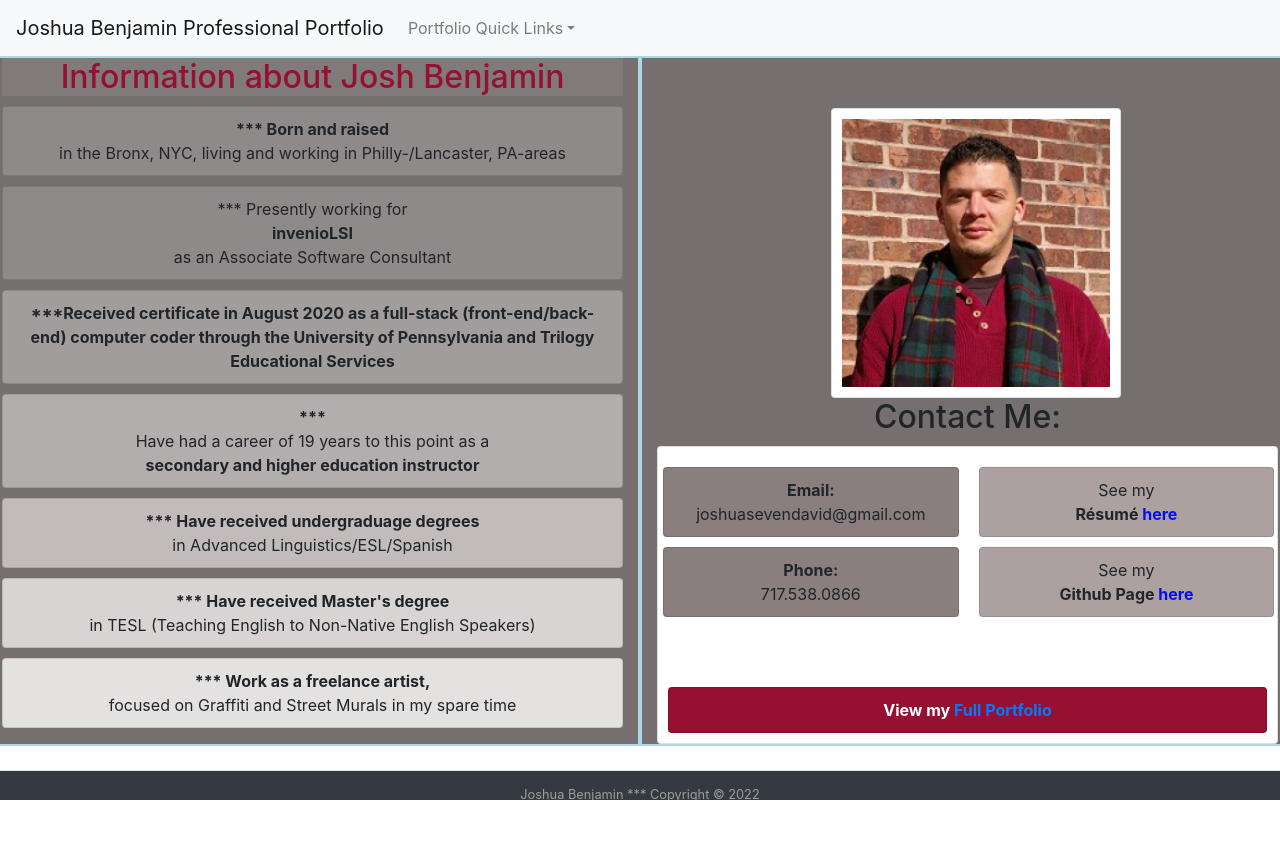
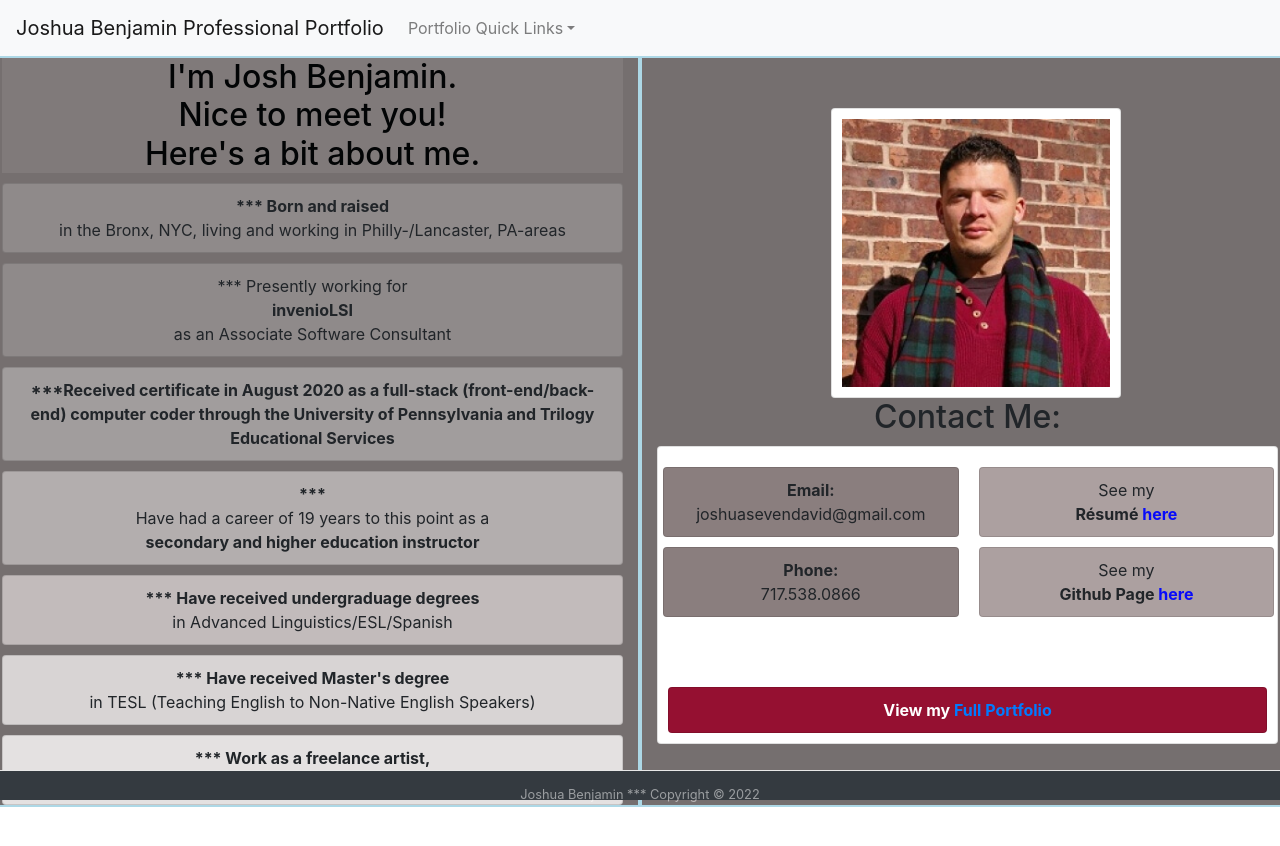
Before and after one commit to jbenj-upenn/reactProfPortfolio, a React (Create React App) app: page / in a window 1280 px wide. Shown: the top 846 px of the page. Before the commit the page ends 806 px from the top, so only its background shows below. Built offline with nearby package versions, Linux system fonts and the light colour scheme.

Commit message:
more CSS changes

```diff
--- a/src/App.css
+++ b/src/App.css
@@ -30,7 +30,22 @@
 
 .bkgd {
   background-color: rgb(128, 122, 122);
-  color: rgb(149, 16, 49);
+  color: rgb(2, 4, 5);
+}
+
+.bkgd:hover {
+  animation-name: bkgd;
+    animation-duration: 400ms;
+
+    /* Only change code below this line */
+    animation-fill-mode: forwards;
+    /* Only change code above this line */
+  }
+
+  @keyframes bkgd {
+    100% {
+      background-color: #f4f6f7;
+    }
 }
 
 .card {
@@ -38,11 +53,19 @@
   padding: 10px;
 }
 
+.card:hover {
+  animation-name: card;
+  animation-duration: 400ms;
 
-.card:hover {
-  transform: scale(1.01);
-  background-color: white;
-  border: solid 2px;
+  /* Only change code below this line */
+  animation-fill-mode: forwards;
+  /* Only change code above this line */
+}
+
+@keyframes card {
+  100% {
+    background-color: #f4f6f7;
+  }
 }
 
 .col1 {
--- a/src/pages/AboutMeContact/index.js
+++ b/src/pages/AboutMeContact/index.js
@@ -11,7 +11,7 @@ function AboutMe(props) {
         <div className='row'>
 
             <div className='col-md-6 background'>
-                <h2 className='bkgd'>Information about Josh Benjamin</h2>
+                <h2 className='bkgd'>I'm Josh Benjamin.<br></br>Nice to meet you!<br></br> Here's a bit about me.</h2>
                 <li className='card c2'><strong>***
                 Born and raised</strong> in the Bronx, NYC, living and working in Philly-/Lancaster, PA-areas</li>
                 <li className='card c2'>***
```
